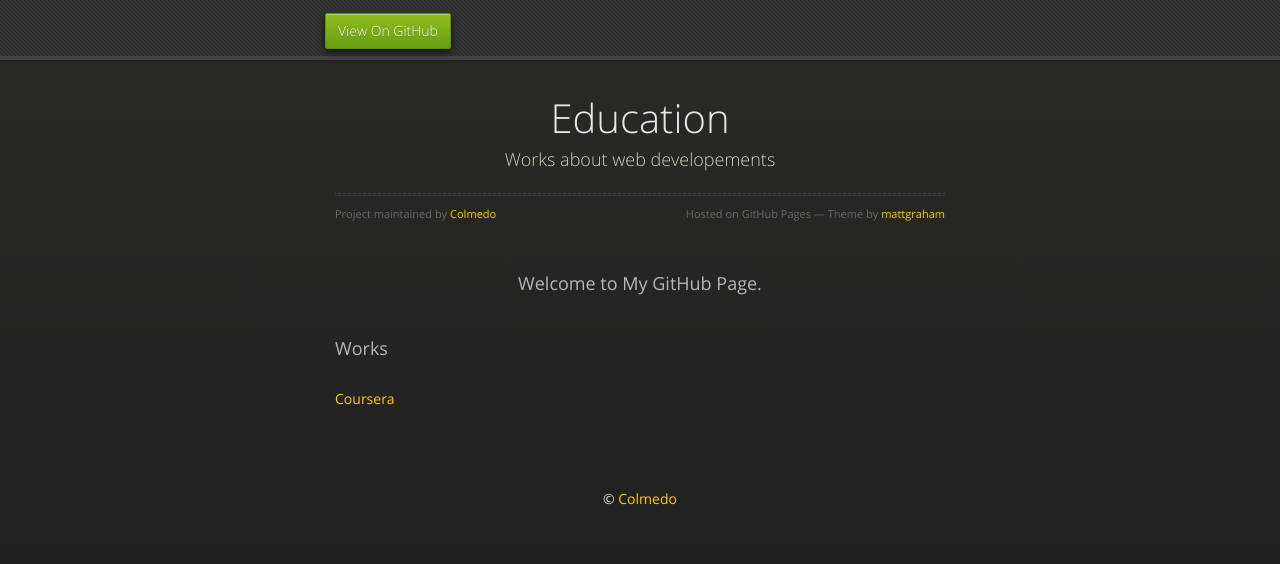
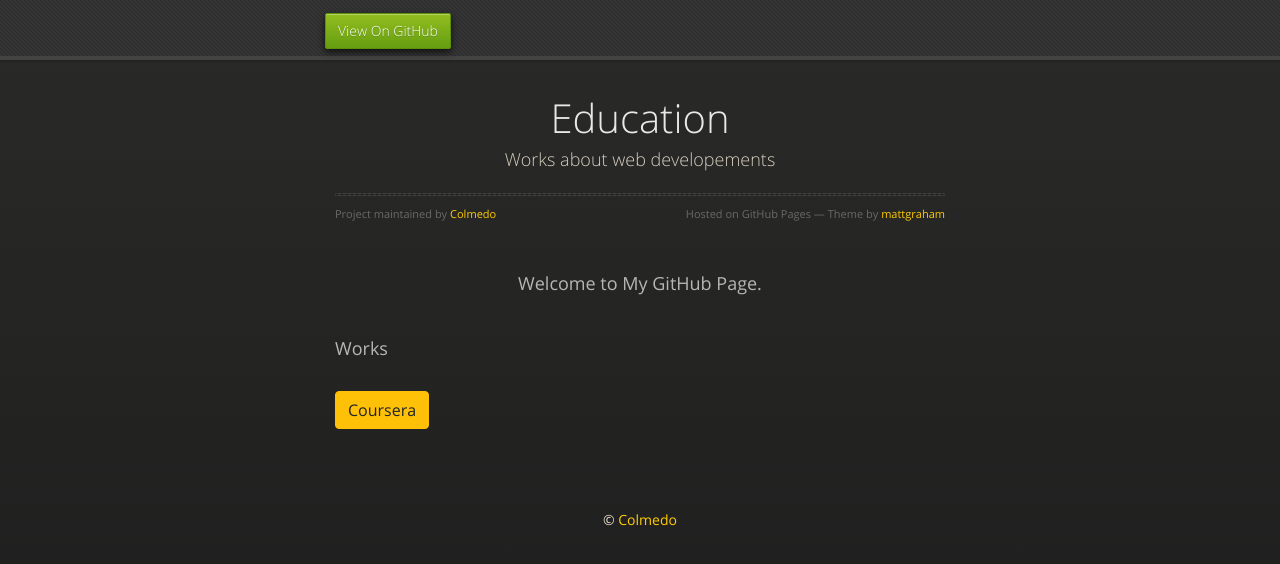
Before and after one commit to Colmedo/Education, a plain HTML site: page index.html in a window 1280 px wide. Drawn offline with nearby package versions, Linux system fonts and the light colour scheme.

Commit message:
modification

```diff
--- a/index.html
+++ b/index.html
@@ -37,7 +37,9 @@
 					<center><p><span aria-hidden="true" class="octicon octicon-link center"></span>Welcome to My GitHub Page.</p></center>
 				</h3><br>
 				<h3>Works</h3><br>
-				<h4><a href="page.html">Coursera</a></h4>
+				<h4>
+					<a class="btn btn-warning" data-toggle="collapse" href="#collapseExample" aria-expanded="false" aria-controls="collapseExample">Coursera</a>
+					<!-- <a href="page.html">Coursera</a></h4> -->
 			</section>
 			<footer>
 				<center><p>&copy; <a href="https://github.com/Colmedo">Colmedo</a></p></center>
```
